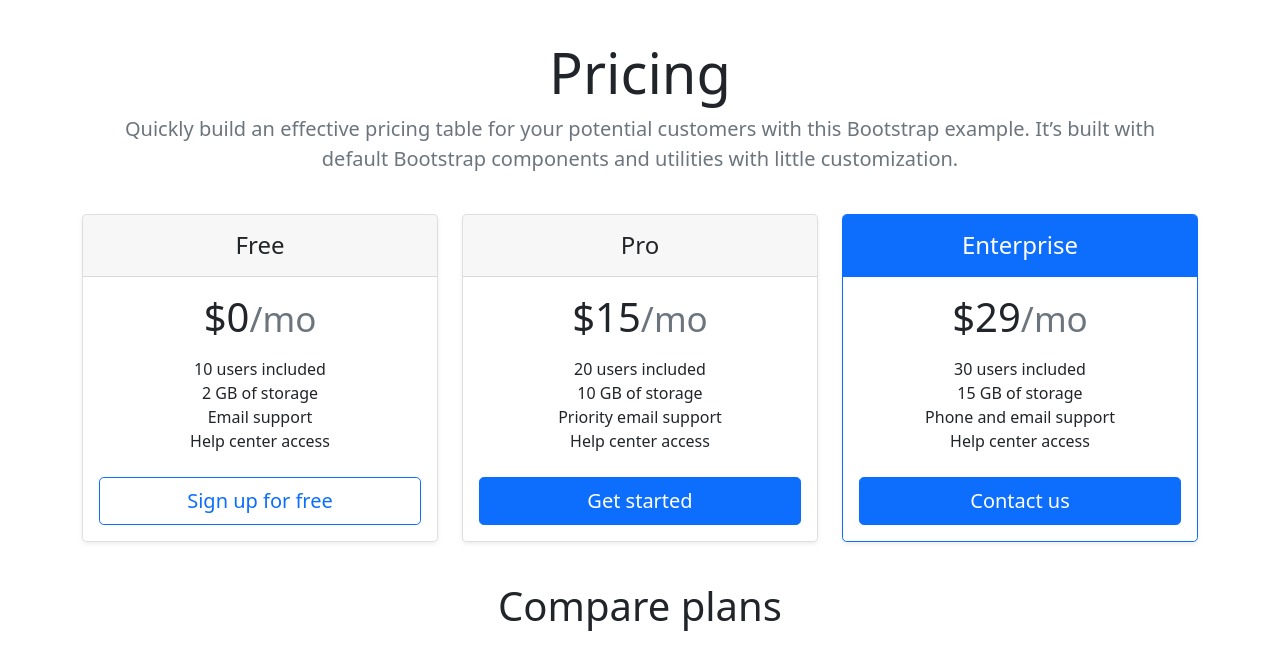
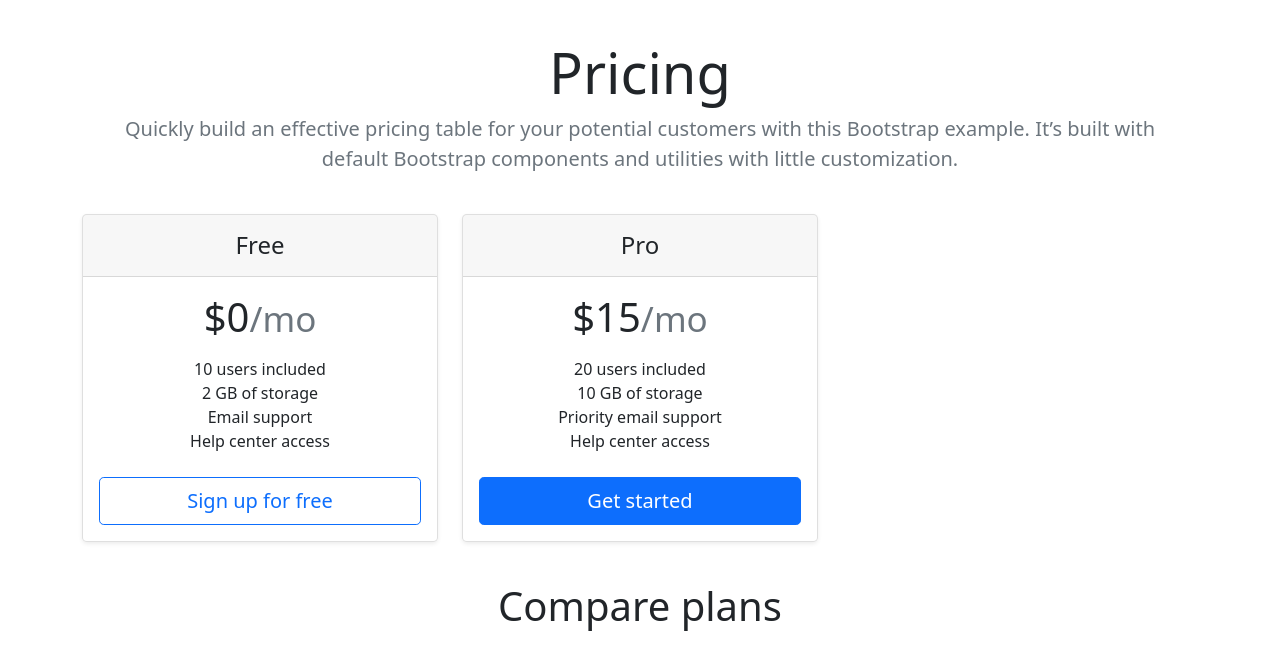
Before and after one commit to recev/shopping, a plain HTML site: page index.html in a window 1280 px wide. Shown: the part 74-725 px from the top of the page. Drawn offline with nearby package versions, Linux system fonts and the light colour scheme.

Commit message:
removed a section

```diff
--- a/index.html
+++ b/index.html
@@ -67,23 +67,6 @@
                                 <li>Help center access</li>
                             </ul>
                             <button type="button" class="w-100 btn btn-lg btn-primary">Get started</button>
-                        </div>
-                    </div>
-                </div>
-                <div class="col">
-                    <div class="card mb-4 rounded-3 shadow-sm border-primary">
-                        <div class="card-header py-3 text-white bg-primary border-primary">
-                            <h4 class="my-0 fw-normal">Enterprise</h4>
-                        </div>
-                        <div class="card-body">
-                            <h1 class="card-title pricing-card-title">$29<small class="text-muted fw-light">/mo</small></h1>
-                            <ul class="list-unstyled mt-3 mb-4">
-                                <li>30 users included</li>
-                                <li>15 GB of storage</li>
-                                <li>Phone and email support</li>
-                                <li>Help center access</li>
-                            </ul>
-                            <button type="button" class="w-100 btn btn-lg btn-primary">Contact us</button>
                         </div>
                     </div>
                 </div>
```
